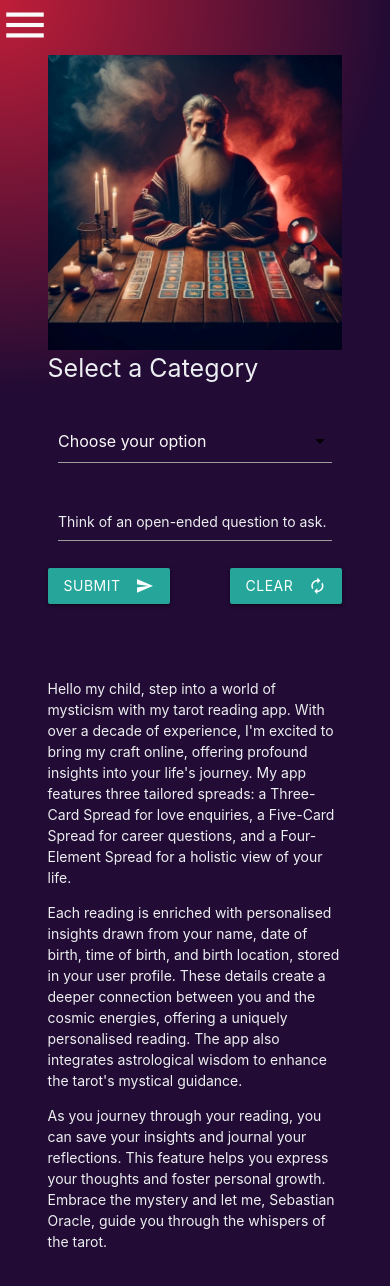
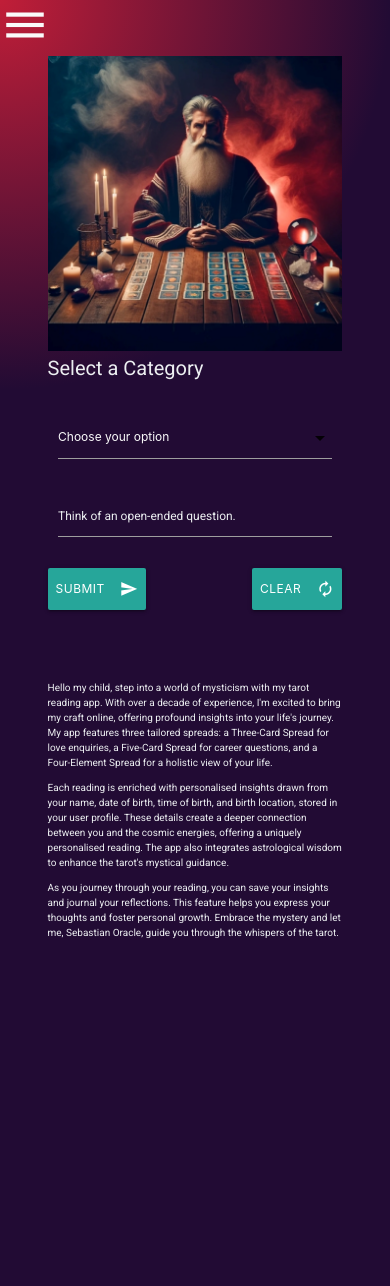
Before and after one commit to Ty-Thetravelguy/sebastian-oracle-tarot, a Flask app: page / in a window 390 px wide. Shown: the top 1286 px of the page. Run offline with Flask 3, Linux system fonts and the light colour scheme; the visitor is signed in with stand-in values (Sample User, id 1); data that the repository does not hold is empty; some libraries are stand-ins or nearby versions.

Commit message:
updated style.css to ensure everthing looks good on mobile

```diff
--- a/static/css/style.css
+++ b/static/css/style.css
@@ -1,4 +1,4 @@
-@import url('https://fonts.googleapis.com/css2?family=Caveat:wght@400..700&family=Roboto:ital,wght@0,100;0,300;0,400;0,500;0,700;0,900;1,100;1,300;1,400;1,500;1,700;1,900&display=swap');
+@import url('https://fonts.googleapis.com/css2?family=Roboto:ital,wght@0,100;0,300;0,400;0,500;0,700;0,900;1,100;1,300;1,400;1,500;1,700;1,900&display=swap');
 
 /****************************General**************************/
 
@@ -24,6 +24,12 @@ h1{
 .underline {
     text-decoration: underline;
 }
+
+
+.roboto-text {
+    font-family: Roboto;
+}
+
 
 /**************************** Home **************************/
 
@@ -128,17 +134,25 @@ h1{
     color: #fafafa;
 }
 
+
 #password_message,
 #password_match_message {
     color: #fafafa;
+}
+
+/****************************Loading page**************************/
+
+#loading img {
+    width: 100%;
+    max-width: 500px;
 }
 
 
 /****************************Reading page**************************/
 
 .card {
-    width: 189.328px;
-    height: 424.453px;
+    width: 190px;
+    height: 425px;
 }
 
 
@@ -158,6 +172,7 @@ h1{
 
 /****************************Media Queries**************************/
 
+
 @media (max-width:1440px) {
     h1 {
         margin-top: 0px;
@@ -168,5 +183,88 @@ h1{
     h1 {
         font-size: 25px;
     }
+}
+
+
+@media (max-width: 600px) {
+
+    h1 {
+        font-size: 20px;
+    }
+
+    h2 {
+        font-size: 18px;
+    }
+
+    h5 {
+        font-size: 15px;
+    }
+
+    p {
+        font-size: 10px;
+    }
+
+    .card {
+        width: 150px;
+        height: 350px;
+    }
+
+    .email-container {
+        word-wrap: break-word;
+        word-break: break-all;
+    }
+
+    .input-field label {
+        font-size: 12px;
+    }
+
+    #loading img {
+        max-width: 150px;
+    }
+
+    .collapsible-header, .collapsible-body {
+        font-size: 12px;
+        padding: 8px;
+    }
+
+    .collapsible-header i.material-icons {
+        font-size: 1rem;
+    }
+
+    .input-field label, .input-field input, .input-field textarea {
+        font-size: 12px !important;
+        white-space: normal;
+        word-wrap: break-word;
+    }
+
+    .input-field input, .input-field textarea {
+        height: auto;
+        padding: 4px;
+        width: 100%;
+    }
+
+    .btn {
+        font-size: 12px;
+        padding: 3px 8px;
+        margin-top: 3px;
+        height: auto;
+    }
 
 }
+
+
+@media (max-width: 400px) {
+    .card {
+        width: 80px;
+        height: 230px;
+        font-size: 8px;
+    }
+
+    p {
+        8px
+    }
+
+    #loading img {
+        max-width: 100px; /* Adjust the max-width for very small screens */
+    }
+}
--- a/static/js/script.js
+++ b/static/js/script.js
@@ -110,7 +110,7 @@ $(document).ready(function() {
                         cardContainer.append('<div class="row card-row"></div>');
                     }
                     const cardElement = $(`
-                        <div class="col s12 m4">
+                        <div class="col s4">
                             <div class="card">
                                 <div class="card-image">
                                     <img src="${card.cardImg}" alt="${card.cardName}" class="responsive-img">
--- a/templates/base.html
+++ b/templates/base.html
@@ -17,9 +17,9 @@
   <title>Sebastian Oracle Tarot</title>
 </head>
 
-<body>
+<body class="roboto-text">
   <header>
-    <ul id="slide-out" class="sidenav sidenav-fixed blue-grey darken-4">
+    <ul id="slide-out" class="sidenav sidenav-fixed blue-grey darken-4 ">
       {% if session.user %}
       <li>
         <div class="user-view">
--- a/templates/index.html
+++ b/templates/index.html
@@ -20,7 +20,7 @@
                         </div>
                         <div class="input-field col s12">
                             <textarea id="question" name="question" class="materialize-textarea blue-grey-text text-lighten-5" required></textarea>
-                            <label for="question" class="blue-grey-text text-lighten-5">Think of an open-ended question to ask.</label>
+                            <label for="question" class="blue-grey-text text-lighten-5">Think of an open-ended question.</label>
                         </div>
                         <div class="row">
                             <div class="col s6">
--- a/templates/profile.html
+++ b/templates/profile.html
@@ -22,7 +22,7 @@
             </div>
             <div class="row">
                 <div class="col s6">
-                    <p class="right-align grey-text text-lighten-5 email-title">Email Address:</p>
+                    <p class="right-align grey-text text-lighten-5 email-title">Email:</p>
                 </div>
                 <div class="col s6">
                     <p class="left-align grey-text text-lighten-5 email-container">
```
